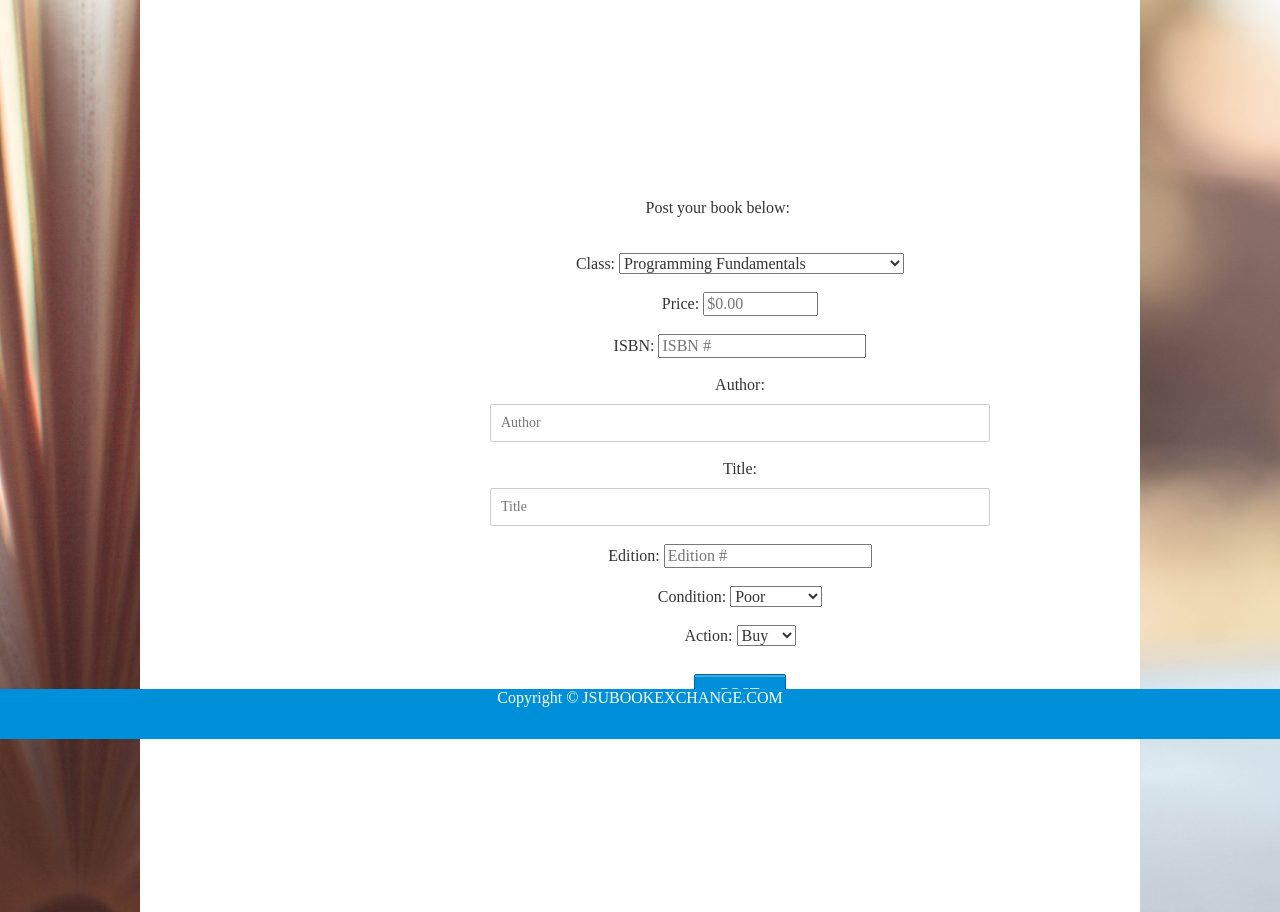
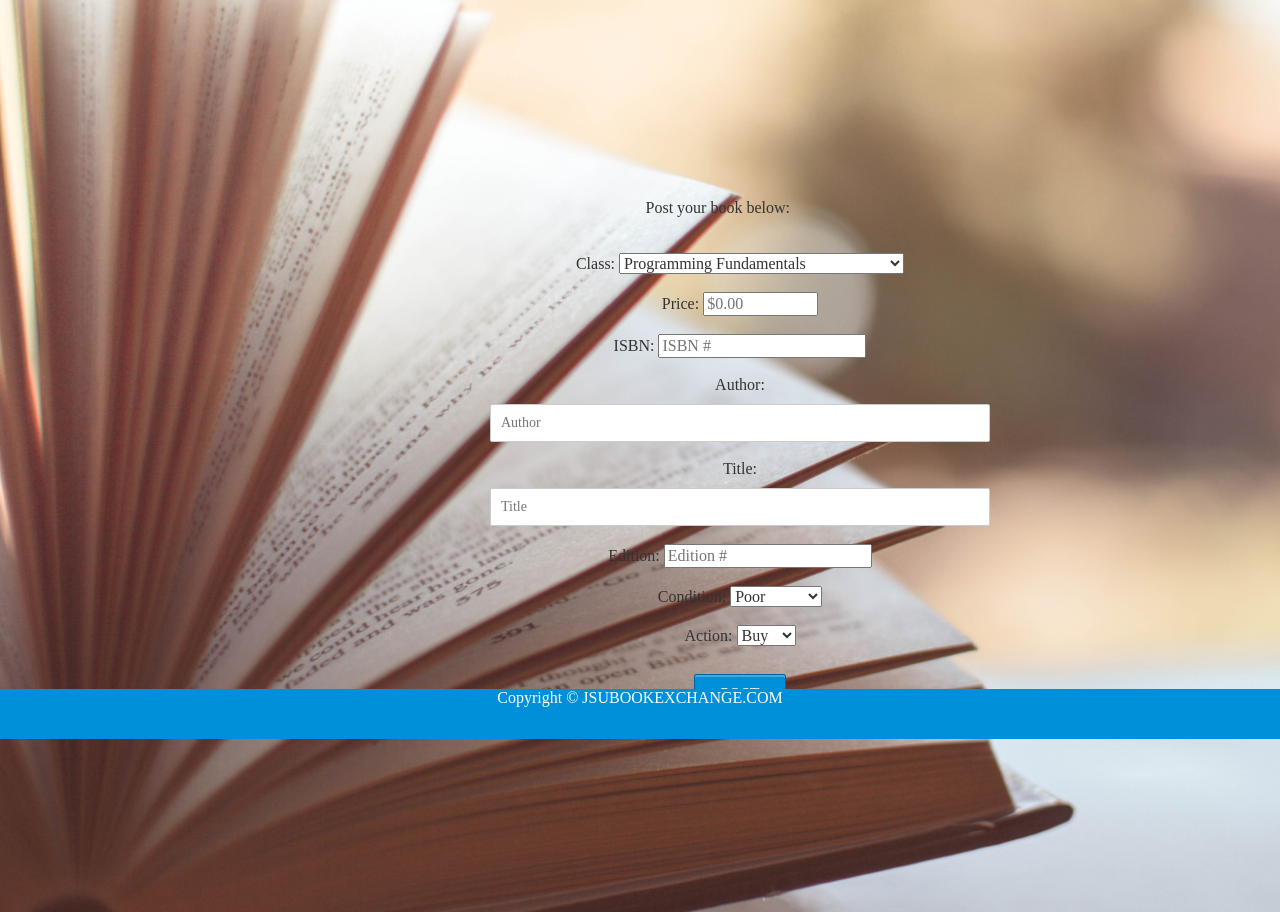
Before and after one commit to JsonTyler/CS450, a PHP site: page /bookpostdesign.php in a window 1280 px wide. Shown: the part 61-973 px from the top of the page. Run offline with PHP 8.4, Linux system fonts and the light colour scheme; the visitor is signed in with stand-in values (Sample User, id 1); some libraries are stand-ins or nearby versions.

Commit message:
some tweaks

```diff
--- a/assets/css/submitbook.css
+++ b/assets/css/submitbook.css
@@ -5,5 +5,5 @@ main{
   margin:0 auto;
   padding-top:200px;
   padding-bottom:200px;
-  background-color:white;
+
 }
--- a/index.php
+++ b/index.php
@@ -2,7 +2,7 @@
 require('db.php');
 include("auth.php");
 ?>
-<!-- where was the background image kept? lets see ill show you  -->
+
 <!DOCTYPE html>
 
 <html>
```
